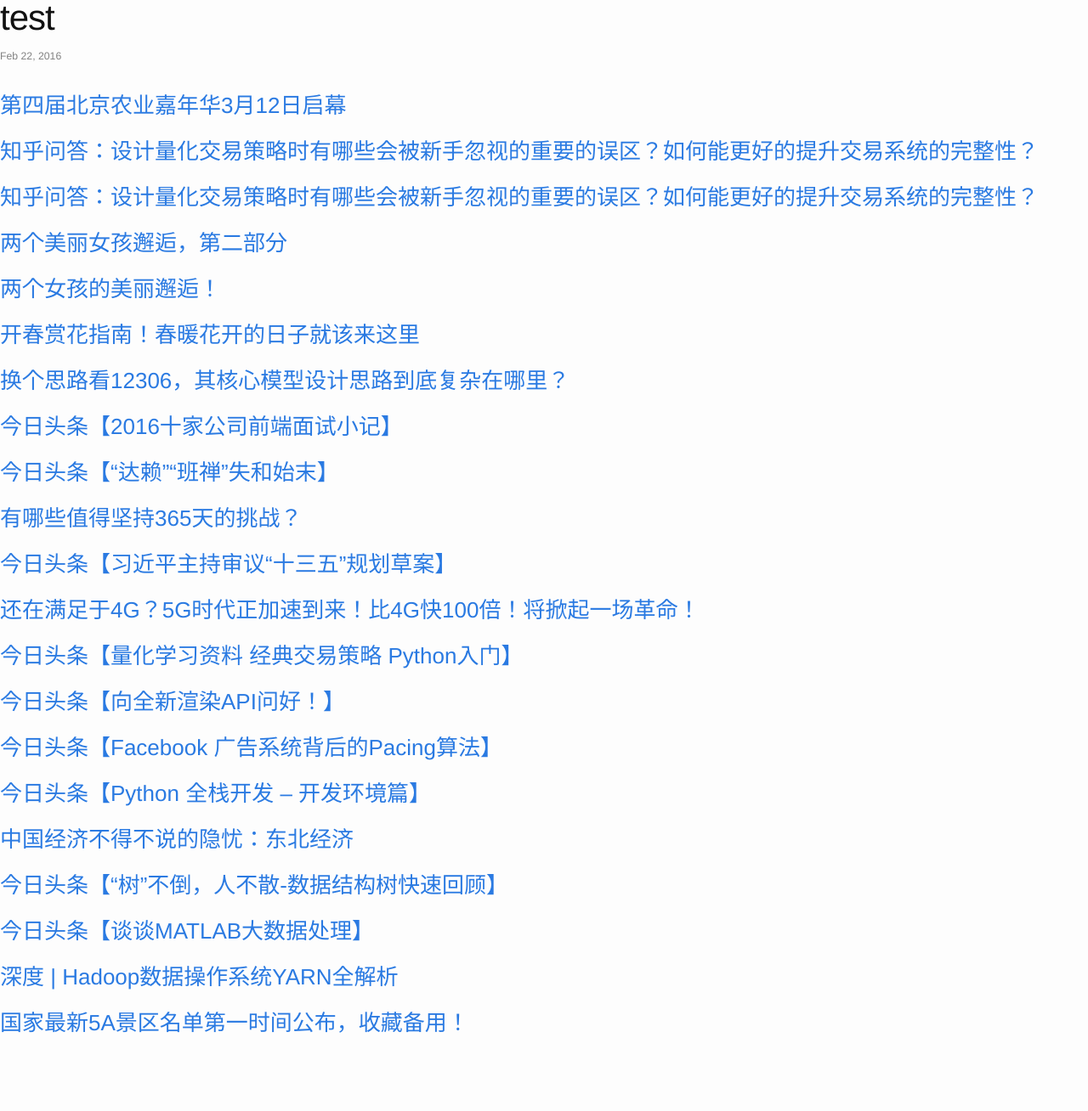
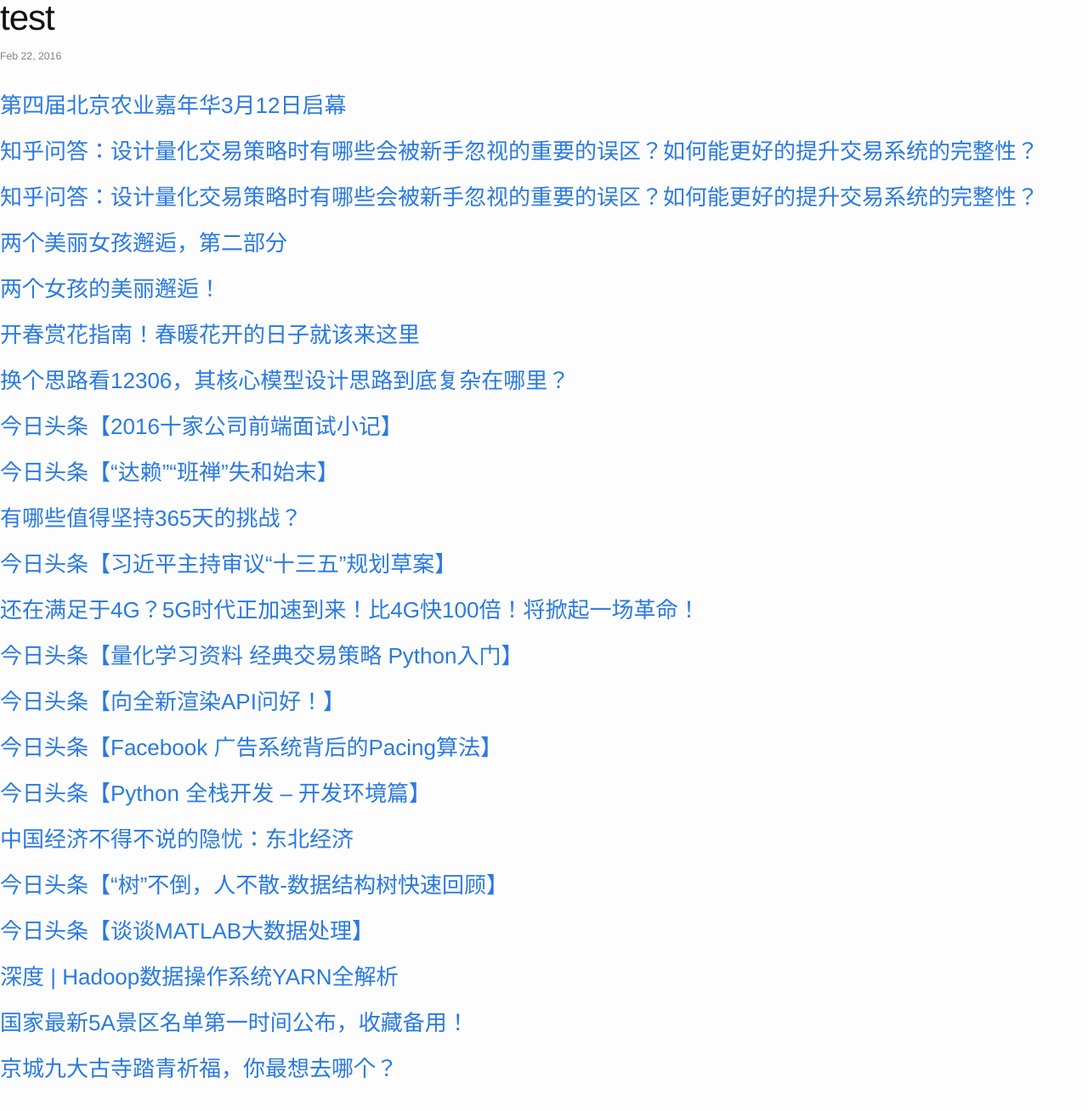
Before and after one commit to cnwarden/cnwarden.github.io, a Jekyll site: the page built from _posts/2016-02-22-test.markdown, in a window 1280 px wide. Shown: the whole page at 85% size. Built offline with Jekyll 4.4.1, drawn with Linux system fonts in a browser that asks for light colours; before the commit the page ends 1254 px from its top, so only the background shows below that.

Commit message:
auto commit

```diff
--- a/_posts/2016-02-22-test.markdown
+++ b/_posts/2016-02-22-test.markdown
@@ -45,3 +45,5 @@ categories: update
 ### [深度&nbsp;|&nbsp;Hadoop数据操作系统YARN全解析](http://mp.weixin.qq.com/s?__biz=MjM5MDE0Mjc4MA==&mid=402875530&idx=1&sn=08bc46908201bcfb7f3f563a54e44862&scene=0#wechat_redirect)
 
 ### [国家最新5A景区名单第一时间公布，收藏备用！](http://mp.weixin.qq.com/s?__biz=MjM5MTQ1NDY1Ng==&mid=404824513&idx=1&sn=1c1737b5310fa6fd38016bc475d84d20&scene=1&srcid=0224GUBVN2Jw7sHygzxjCJ83&from=groupmessage&isappinstalled=0#wechat_redirect)
+
+### [京城九大古寺踏青祈福，你最想去哪个？](http://mp.weixin.qq.com/s?__biz=MjM5NDcxMTE2NA==&mid=406113564&idx=1&sn=56c35307f0efd1ce7cb28a679b398a3b&scene=0#wechat_redirect)
```
